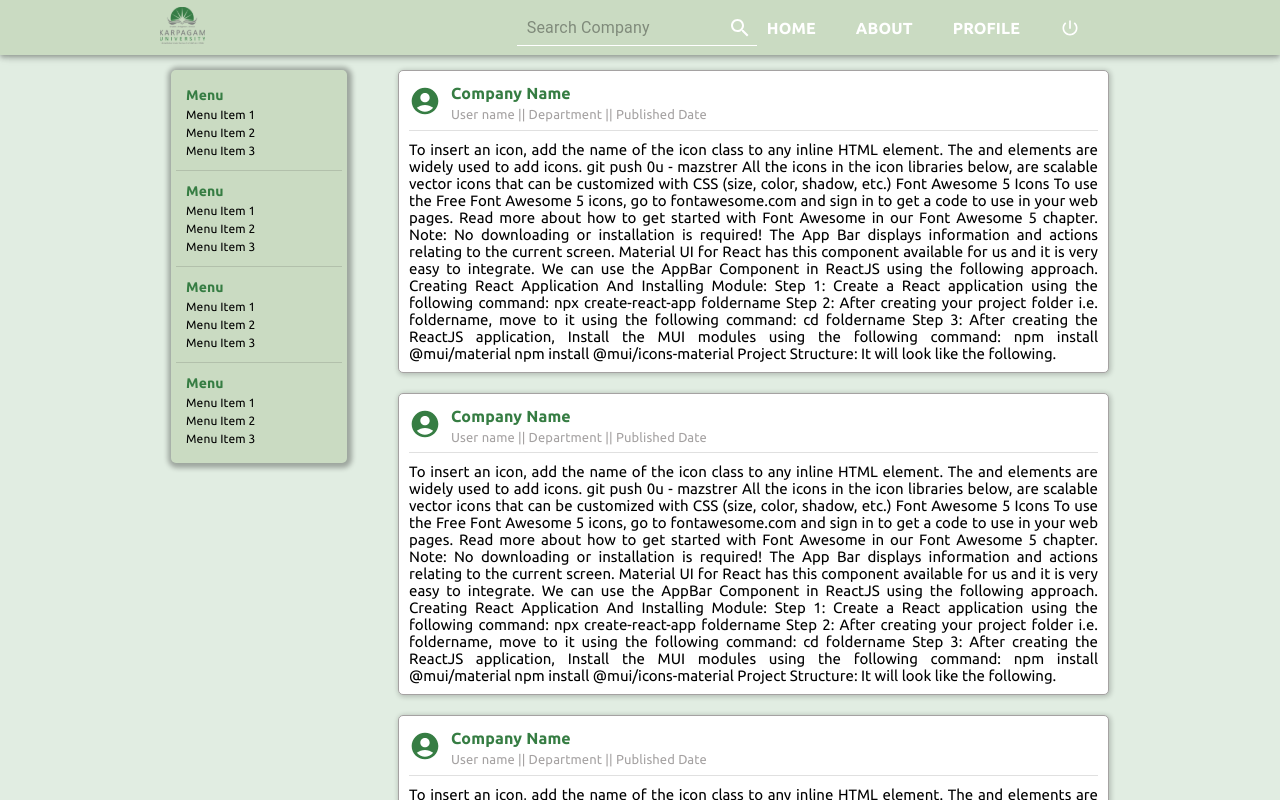
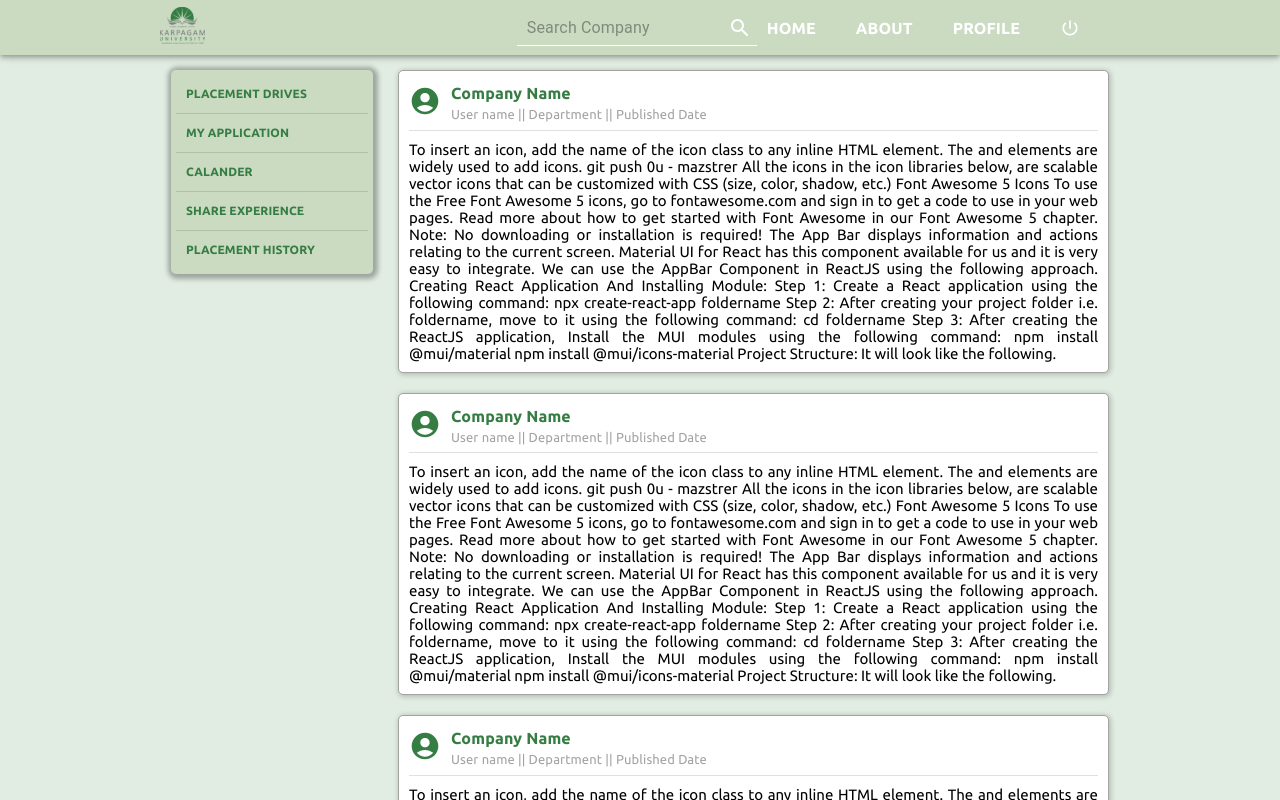
Before and after one commit to aakkss37/MERN-Placement-and-Internship-Cell, a React (Create React App) app in the folder student_login/: page / in a window 1280 px wide. Shown: the top 800 px of the page. Built offline with nearby package versions, Linux system fonts and the light colour scheme.

Commit message:
menue updated according to use case

```diff
--- a/student_login/src/components/Home/menu/MenuBox.jsx
+++ b/student_login/src/components/Home/menu/MenuBox.jsx
@@ -1,37 +1,29 @@
 import { Divider, } from '@mui/material'
 import React from 'react'
-import { CategoryHead, MenuBoxContainer, MenuCategory, MenuItem } from './menuBoxStyle.js'
+import { MenuItem, MenuBoxContainer, MenuCategory } from './menuBoxStyle.js'
 
 const MenuBox = () => {
 	return (
 		<MenuBoxContainer>
 
 			<MenuCategory>
-				<CategoryHead >Menu</CategoryHead>
-				<MenuItem >Menu Item 1</MenuItem>
-				<MenuItem >Menu Item 2</MenuItem>
-				<MenuItem >Menu Item 3</MenuItem>
+				<MenuItem >PLACEMENT DRIVES</MenuItem>
 			</MenuCategory>
 			<Divider />
 			<MenuCategory>
-				<CategoryHead >Menu</CategoryHead>
-				<MenuItem >Menu Item 1</MenuItem>
-				<MenuItem >Menu Item 2</MenuItem>
-				<MenuItem >Menu Item 3</MenuItem>
+				<MenuItem >MY APPLICATION</MenuItem>
 			</MenuCategory>
 			<Divider />
 			<MenuCategory>
-				<CategoryHead >Menu</CategoryHead>
-				<MenuItem >Menu Item 1</MenuItem>
-				<MenuItem >Menu Item 2</MenuItem>
-				<MenuItem >Menu Item 3</MenuItem>
+				<MenuItem >CALANDER</MenuItem>
 			</MenuCategory>
 			<Divider />
 			<MenuCategory>
-				<CategoryHead >Menu</CategoryHead>
-				<MenuItem >Menu Item 1</MenuItem>
-				<MenuItem >Menu Item 2</MenuItem>
-				<MenuItem >Menu Item 3</MenuItem>
+				<MenuItem >SHARE EXPERIENCE</MenuItem>
+			</MenuCategory>
+			<Divider />
+			<MenuCategory>
+				<MenuItem >PLACEMENT HISTORY</MenuItem>
 			</MenuCategory>
 
 		</MenuBoxContainer>
--- a/student_login/src/components/Home/menu/menuBoxStyle.js
+++ b/student_login/src/components/Home/menu/menuBoxStyle.js
@@ -3,7 +3,7 @@ import { Box, styled, Typography } from '@mui/material';
 export const MenuBoxContainer = styled(Box)(({ theme }) => ({
 	position: 'fixed',
 	top: 65,
-	width: '13%',
+	width: '15%',
 	margin: '5px',
 	// border: '1px solid green',
 	borderRadius: 5,
@@ -25,14 +25,13 @@ export const MenuCategory = styled(Box)(({ theme }) => ({
 }));
 
 
-export const  CategoryHead = styled(Typography)`
-	font-size: 14px;
+export const  MenuItem= styled(Typography)`
+	font-size: 12px;
 	font-weight: 600;
 	color: #367D43;
-	font-family: 'Ubuntu';
+	font-family: Ubuntu;
+	:hover {
+		cursor: pointer;
+		color: #fff;
+	};
 `
-export const  MenuItem = styled(Typography)`
-	font-size: 12px;
-	font-family: 'Ubuntu';
-
-`
```
